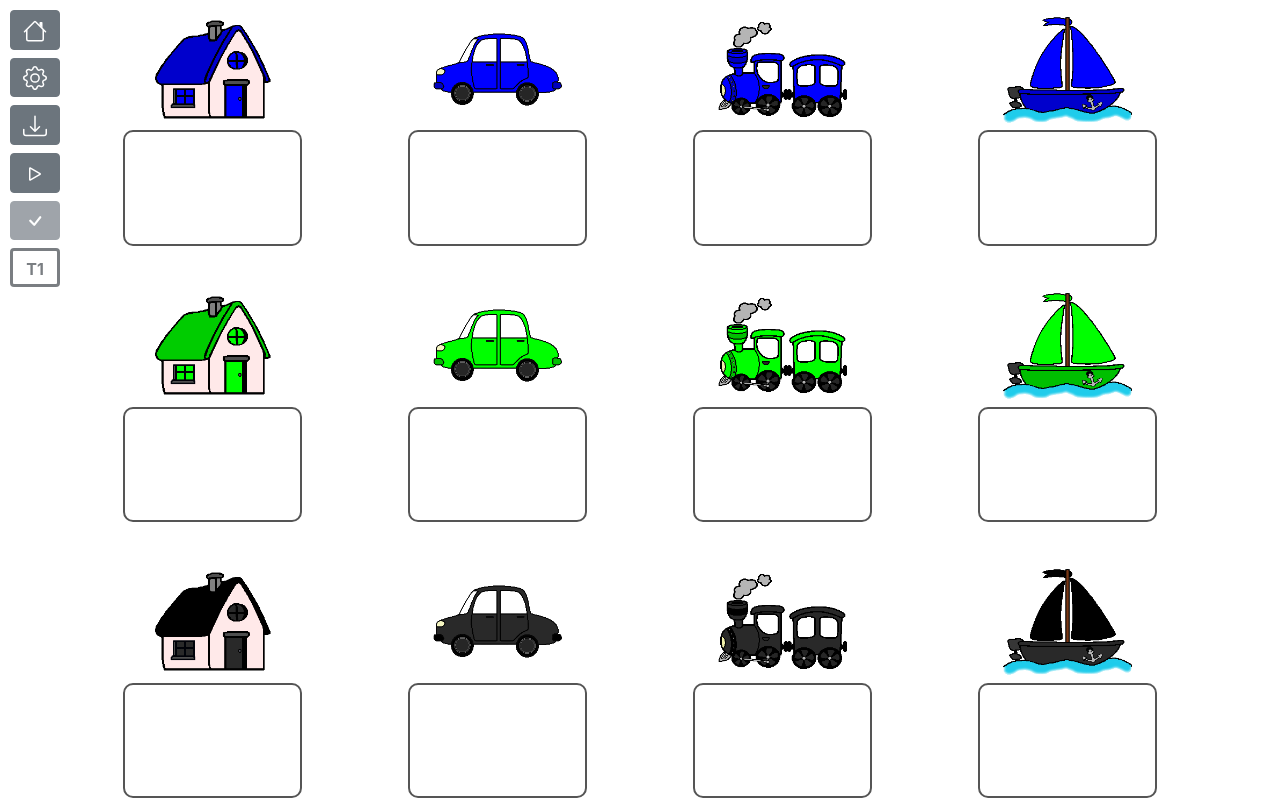
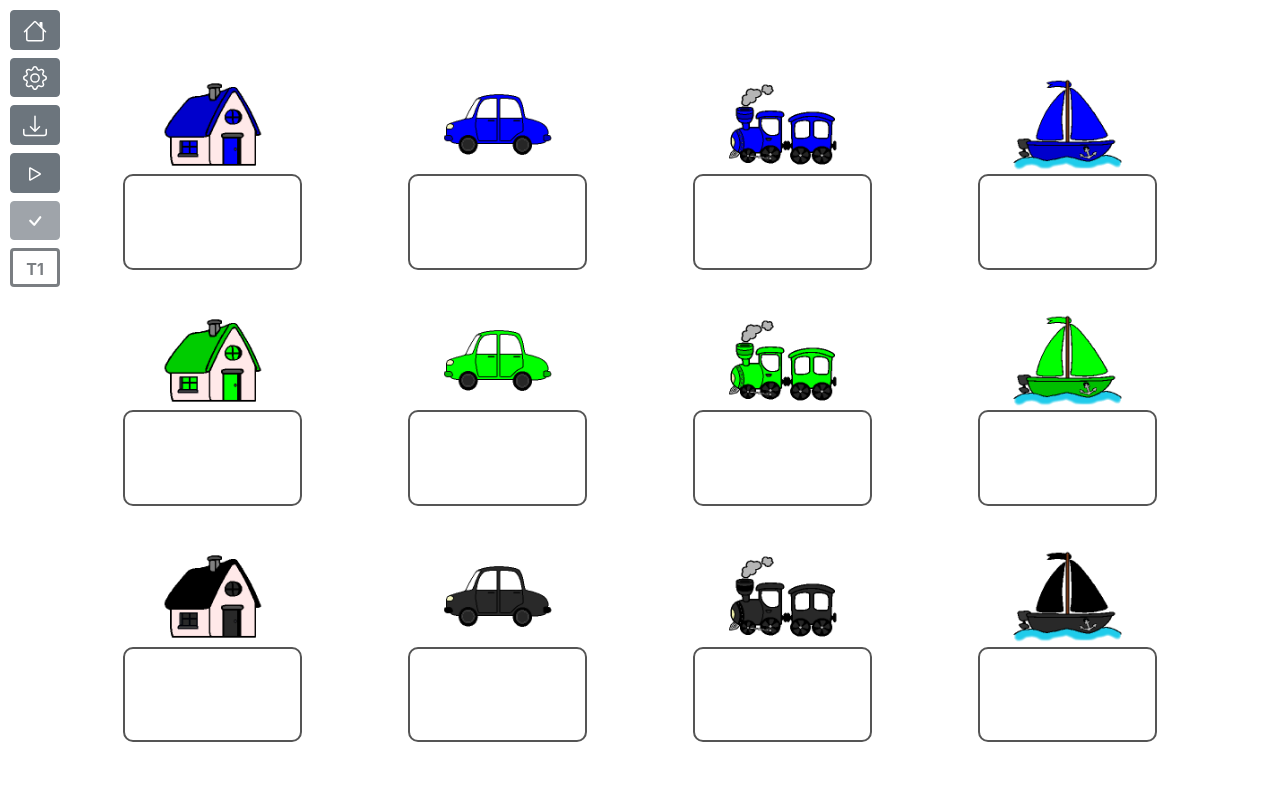
Before and after one commit to Brammz/apples-test, a React (Create React App) app: page /yellow in a window 1280 px wide. Built offline with nearby package versions, Linux system fonts and the light colour scheme.

Commit message:
extra margins

```diff
--- a/src/App.css
+++ b/src/App.css
@@ -34,7 +34,8 @@
   background: rgba(0,0,0,0.25);
 }
 
-.container-height {
+.container-extra {
+  padding: 8vh 8vw;
   height: 100%;
   max-height: 855px;
 }
--- a/src/components/AppleRed.js
+++ b/src/components/AppleRed.js
@@ -398,7 +398,7 @@ class AppleRed extends React.Component {
             </div>
           </div>
         )}
-        <Container className="container-height">
+        <Container className="container-extra">
           <Row className="rows-6">
             <Col className="img-container">
               <img src={blueHouse} alt="blueHouse" />
--- a/src/components/AppleYellow.js
+++ b/src/components/AppleYellow.js
@@ -327,7 +327,7 @@ class AppleYellow extends React.Component {
             </div>
           </div>
         )}
-        <Container className="container-height">
+        <Container className="container-extra">
           <Row className="rows-6">
             <Col className="img-container">
               <img src={blueHouse} alt="blueHouse" />
```
